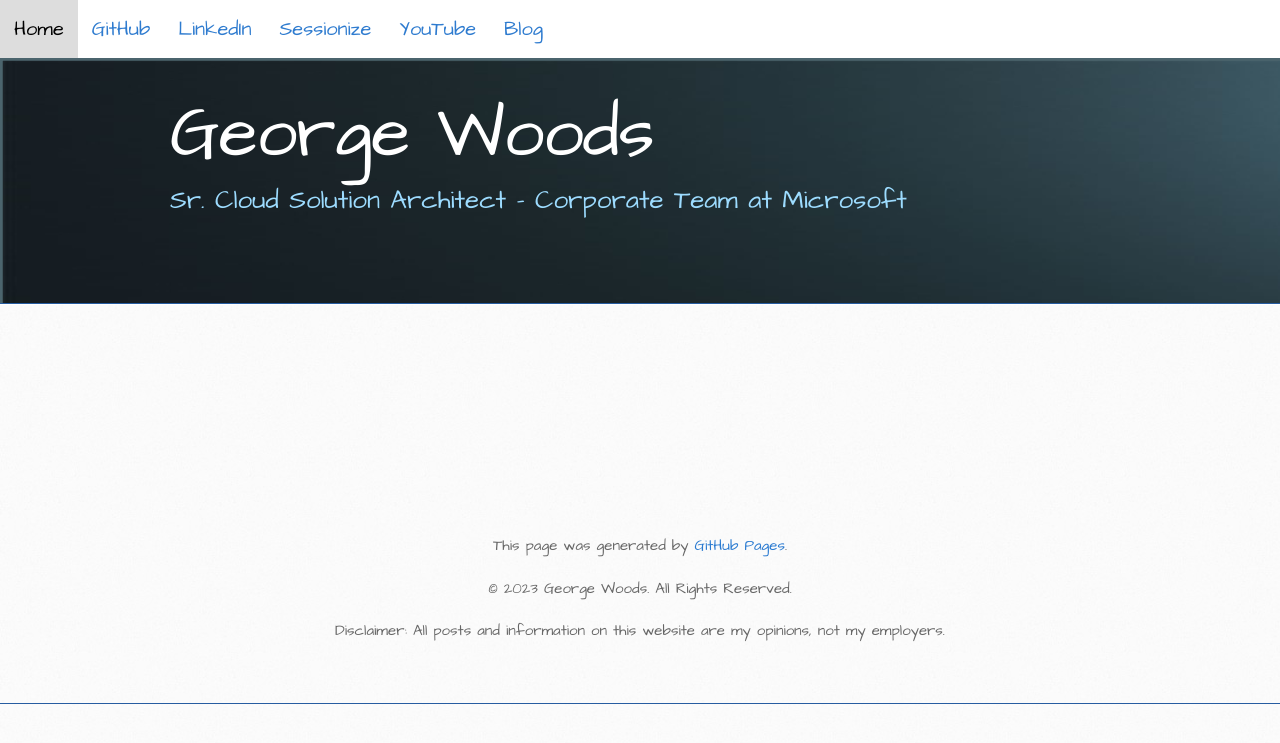
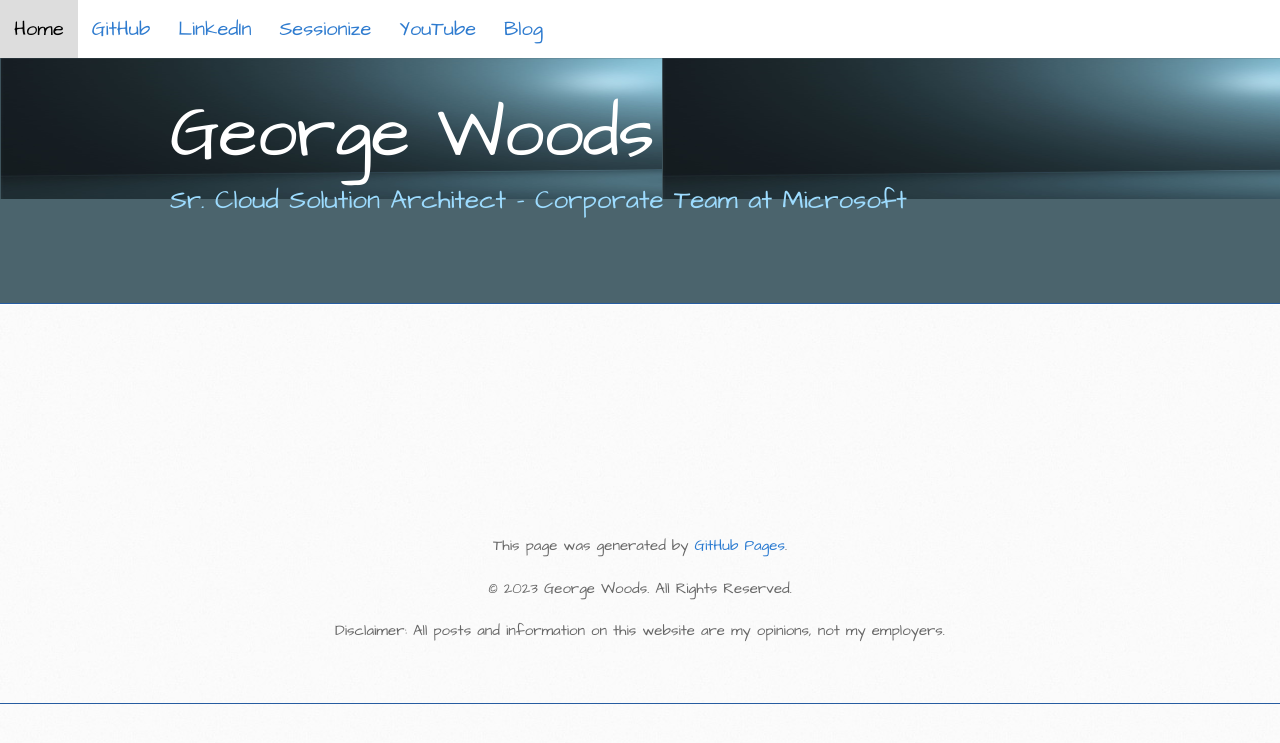
Before and after one commit to gvwoods/gvwoods.github.io, a Jekyll site: the page built from report-test.md, in a window 1280 px wide. Shown: the top 743 px of the page. Built offline with Jekyll 4.4.1, drawn with Linux system fonts in a browser that asks for light colours.

Commit message:
Update stylesheet.css

```diff
--- a/stylesheets/stylesheet.css
+++ b/stylesheets/stylesheet.css
@@ -494,7 +494,7 @@
   padding-top: 40px;
   padding-bottom: 40px;
   font-family: 'Architects Daughter', 'Helvetica Neue', Helvetica, Arial, serif;
-  background: #4B646D url(../images/webbanner3.png) 0 0 repeat-x;
+  background: #4B646D url(../images/webbanner4.png) 0 0 repeat-x;
   border-bottom: solid 1px #275da1;
 }
 
```
